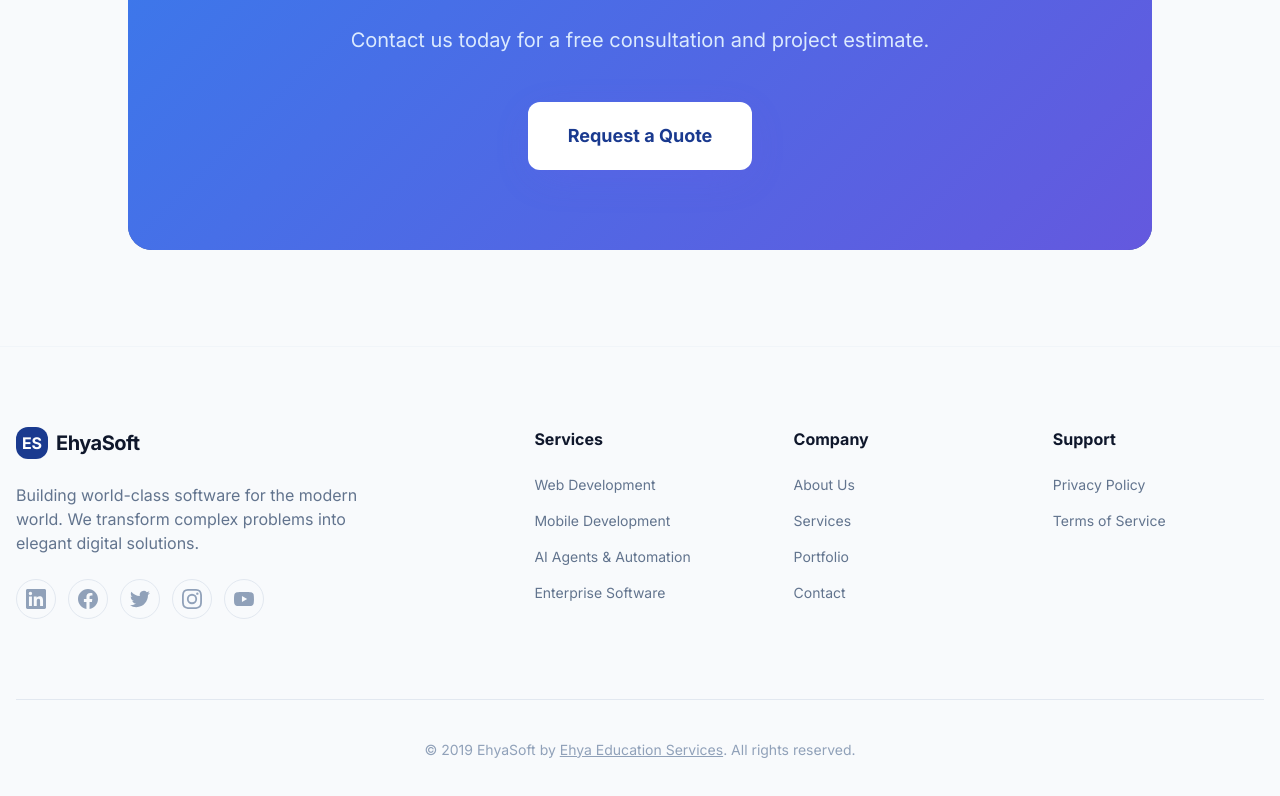
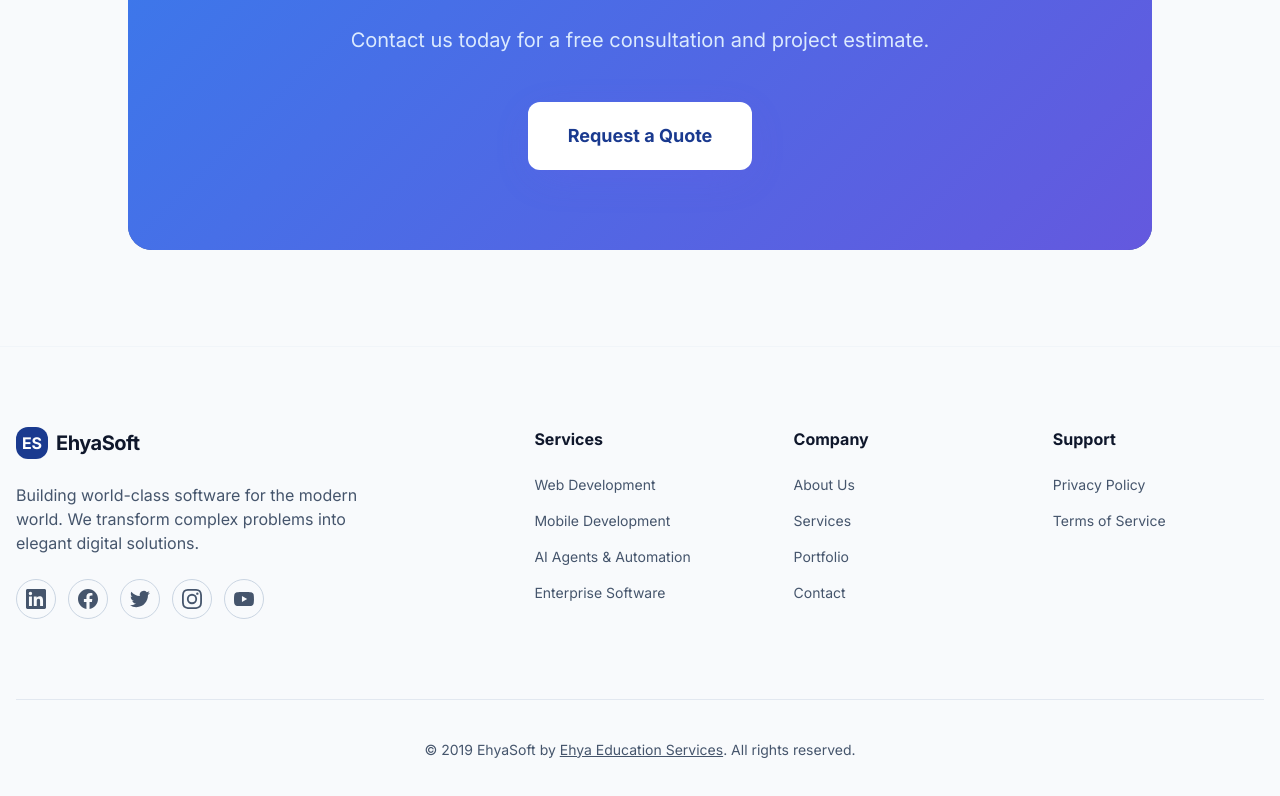
Before and after one commit to Muhmmad-Sufyan/ehya-soft, a Next.js app: page / in a window 1280 px wide. Shown: the part 3566-4362 px from the top of the page. Built offline with nearby package versions, Linux system fonts and the light colour scheme.

Commit message:
fix the isseu of the lc

```diff
--- a/src/app/globals.css
+++ b/src/app/globals.css
@@ -7,13 +7,13 @@
   --color-vibrant-start: #3B82F6;
   --color-vibrant-end: #6C5CE7;
   --color-background-light: #ffffff;
-  --font-sans: 'Inter', sans-serif;
-  --font-display: 'Inter', sans-serif;
+  --font-sans: var(--font-inter), 'Inter', system-ui, sans-serif;
+  --font-display: var(--font-inter), 'Inter', system-ui, sans-serif;
   --radius-custom: 12px;
 }
 
 body {
-  font-family: 'Inter', sans-serif;
+  font-family: var(--font-inter), 'Inter', system-ui, sans-serif;
 }
 
 .glass-card {
--- a/src/app/layout.js
+++ b/src/app/layout.js
@@ -1,8 +1,16 @@
 import "./globals.css";
 import "react-toastify/dist/ReactToastify.css";
 import { ToastContainer } from "react-toastify";
+import { Inter } from "next/font/google";
 import Header from "@/components/Header";
 import Footer from "@/components/Footer";
+
+const inter = Inter({
+  subsets: ["latin"],
+  weight: ["400", "500", "600", "700", "800"],
+  display: "swap",
+  variable: "--font-inter",
+});
 
 export const metadata = {
   metadataBase: new URL("https://soft.ehya.com.pk"),
@@ -15,14 +23,13 @@ export const metadata = {
 
 export default function RootLayout({ children }) {
   return (
-    <html lang="en" className="light">
+    <html lang="en" className={`light ${inter.variable}`}>
       <head>
         <link rel="preconnect" href="https://fonts.googleapis.com" />
         <link rel="preconnect" href="https://fonts.gstatic.com" crossOrigin="anonymous" />
-        <link href="https://fonts.googleapis.com/css2?family=Inter:wght@400;500;600;700;800&display=swap" rel="stylesheet" />
         <link href="https://fonts.googleapis.com/css2?family=Material+Symbols+Outlined:wght,FILL@100..700,0..1&display=swap" rel="stylesheet" />
       </head>
-      <body className="font-sans text-slate-900 bg-white selection:bg-primary selection:text-white min-h-screen flex flex-col">
+      <body className={`${inter.className} font-sans text-slate-900 bg-white selection:bg-primary selection:text-white min-h-screen flex flex-col`}>
         <Header />
         <main className="flex-1 overflow-hidden">{children}</main>
         <Footer />
--- a/src/components/Footer.jsx
+++ b/src/components/Footer.jsx
@@ -12,35 +12,30 @@ export default function Footer() {
               </div>
               <span className="font-bold text-xl tracking-tight">EhyaSoft</span>
             </div>
-            <p className="text-slate-500 max-w-sm mb-6">
+            <p className="text-slate-600 max-w-sm mb-6">
               Building world-class software for the modern world. We transform complex problems into elegant digital solutions.
             </p>
             <div className="flex flex-wrap gap-3">
-              {/* LinkedIn */}
-              <a className="w-10 h-10 rounded-full border border-slate-200 flex items-center justify-center text-slate-400 hover:text-blue-700 hover:border-blue-700 transition-all" href="https://www.linkedin.com/company/ehya-education-services/" target="_blank" rel="noopener noreferrer">
-                <svg className="w-5 h-5" fill="currentColor" viewBox="0 0 24 24"><path d="M20.447 20.452h-3.554v-5.569c0-1.328-.027-3.037-1.852-3.037-1.853 0-2.136 1.445-2.136 2.939v5.667H9.351V9h3.414v1.561h.046c.477-.9 1.637-1.85 3.37-1.85 3.601 0 4.267 2.37 4.267 5.455v6.286zM5.337 7.433a2.062 2.062 0 01-2.063-2.065 2.064 2.064 0 112.063 2.065zm1.782 13.019H3.555V9h3.564v11.452zM22.225 0H1.771C.792 0 0 .774 0 1.729v20.542C0 23.227.792 24 1.771 24h20.451C23.2 24 24 23.227 24 22.271V1.729C24 .774 23.2 0 22.222 0h.003z" /></svg>
+              <a aria-label="EhyaSoft on LinkedIn" className="w-10 h-10 rounded-full border border-slate-300 flex items-center justify-center text-slate-600 hover:text-blue-700 hover:border-blue-700 transition-all" href="https://www.linkedin.com/company/ehya-education-services/" target="_blank" rel="noopener noreferrer">
+                <svg aria-hidden="true" focusable="false" className="w-5 h-5" fill="currentColor" viewBox="0 0 24 24"><path d="M20.447 20.452h-3.554v-5.569c0-1.328-.027-3.037-1.852-3.037-1.853 0-2.136 1.445-2.136 2.939v5.667H9.351V9h3.414v1.561h.046c.477-.9 1.637-1.85 3.37-1.85 3.601 0 4.267 2.37 4.267 5.455v6.286zM5.337 7.433a2.062 2.062 0 01-2.063-2.065 2.064 2.064 0 112.063 2.065zm1.782 13.019H3.555V9h3.564v11.452zM22.225 0H1.771C.792 0 0 .774 0 1.729v20.542C0 23.227.792 24 1.771 24h20.451C23.2 24 24 23.227 24 22.271V1.729C24 .774 23.2 0 22.222 0h.003z" /></svg>
               </a>
-              {/* Facebook */}
-              <a className="w-10 h-10 rounded-full border border-slate-200 flex items-center justify-center text-slate-400 hover:text-primary hover:border-primary transition-all" href="https://web.facebook.com/ehyaedu" target="_blank" rel="noopener noreferrer">
-                <svg className="w-5 h-5" fill="currentColor" viewBox="0 0 24 24"><path d="M24 12.073c0-6.627-5.373-12-12-12s-12 5.373-12 12c0 5.99 4.388 10.954 10.125 11.854v-8.385H7.078v-3.47h3.047V9.43c0-3.007 1.792-4.669 4.533-4.669 1.312 0 2.686.235 2.686.235v2.953H15.83c-1.491 0-1.956.925-1.956 1.874v2.25h3.328l-.532 3.47h-2.796v8.385C19.612 23.027 24 18.062 24 12.073z" /></svg>
+              <a aria-label="EhyaSoft on Facebook" className="w-10 h-10 rounded-full border border-slate-300 flex items-center justify-center text-slate-600 hover:text-primary hover:border-primary transition-all" href="https://web.facebook.com/ehyaedu" target="_blank" rel="noopener noreferrer">
+                <svg aria-hidden="true" focusable="false" className="w-5 h-5" fill="currentColor" viewBox="0 0 24 24"><path d="M24 12.073c0-6.627-5.373-12-12-12s-12 5.373-12 12c0 5.99 4.388 10.954 10.125 11.854v-8.385H7.078v-3.47h3.047V9.43c0-3.007 1.792-4.669 4.533-4.669 1.312 0 2.686.235 2.686.235v2.953H15.83c-1.491 0-1.956.925-1.956 1.874v2.25h3.328l-.532 3.47h-2.796v8.385C19.612 23.027 24 18.062 24 12.073z" /></svg>
               </a>
-              {/* Twitter */}
-              <a className="w-10 h-10 rounded-full border border-slate-200 flex items-center justify-center text-slate-400 hover:text-sky-500 hover:border-sky-500 transition-all" href="https://twitter.com/ehyaedu" target="_blank" rel="noopener noreferrer">
-                <svg className="w-5 h-5" fill="currentColor" viewBox="0 0 24 24"><path d="M23.953 4.57a10 10 0 01-2.825.775 4.958 4.958 0 002.163-2.723c-.951.555-2.005.959-3.127 1.184a4.92 4.92 0 00-8.384 4.482C7.69 8.095 4.067 6.13 1.64 3.162a4.822 4.822 0 00-.666 2.475c0 1.71.87 3.213 2.188 4.096a4.904 4.904 0 01-2.228-.616v.06a4.923 4.923 0 003.946 4.827 4.996 4.996 0 01-2.212.085 4.936 4.936 0 004.604 3.417 9.867 9.867 0 01-6.102 2.105c-.39 0-.779-.023-1.17-.067a13.995 13.995 0 007.557 2.209c9.053 0 13.998-7.496 13.998-13.985 0-.21 0-.42-.015-.63A9.935 9.935 0 0024 4.59z" /></svg>
+              <a aria-label="EhyaSoft on Twitter" className="w-10 h-10 rounded-full border border-slate-300 flex items-center justify-center text-slate-600 hover:text-sky-600 hover:border-sky-600 transition-all" href="https://twitter.com/ehyaedu" target="_blank" rel="noopener noreferrer">
+                <svg aria-hidden="true" focusable="false" className="w-5 h-5" fill="currentColor" viewBox="0 0 24 24"><path d="M23.953 4.57a10 10 0 01-2.825.775 4.958 4.958 0 002.163-2.723c-.951.555-2.005.959-3.127 1.184a4.92 4.92 0 00-8.384 4.482C7.69 8.095 4.067 6.13 1.64 3.162a4.822 4.822 0 00-.666 2.475c0 1.71.87 3.213 2.188 4.096a4.904 4.904 0 01-2.228-.616v.06a4.923 4.923 0 003.946 4.827 4.996 4.996 0 01-2.212.085 4.936 4.936 0 004.604 3.417 9.867 9.867 0 01-6.102 2.105c-.39 0-.779-.023-1.17-.067a13.995 13.995 0 007.557 2.209c9.053 0 13.998-7.496 13.998-13.985 0-.21 0-.42-.015-.63A9.935 9.935 0 0024 4.59z" /></svg>
               </a>
-              {/* Instagram */}
-              <a className="w-10 h-10 rounded-full border border-slate-200 flex items-center justify-center text-slate-400 hover:text-pink-500 hover:border-pink-500 transition-all" href="https://www.instagram.com/ehyaedu" target="_blank" rel="noopener noreferrer">
-                <svg className="w-5 h-5" fill="currentColor" viewBox="0 0 24 24"><path d="M12 2.163c3.204 0 3.584.012 4.85.07 3.252.148 4.771 1.691 4.919 4.919.058 1.265.069 1.645.069 4.849 0 3.205-.012 3.584-.069 4.849-.149 3.225-1.664 4.771-4.919 4.919-1.266.058-1.644.07-4.85.07-3.204 0-3.584-.012-4.849-.07-3.26-.149-4.771-1.699-4.919-4.92-.058-1.265-.07-1.644-.07-4.849 0-3.204.013-3.583.07-4.849.149-3.227 1.664-4.771 4.919-4.919 1.266-.057 1.645-.069 4.849-.069zM12 0C8.741 0 8.333.014 7.053.072 2.695.272.273 2.69.073 7.052.014 8.333 0 8.741 0 12c0 3.259.014 3.668.072 4.948.2 4.358 2.618 6.78 6.98 6.98C8.333 23.986 8.741 24 12 24c3.259 0 3.668-.014 4.948-.072 4.354-.2 6.782-2.618 6.979-6.98.059-1.28.073-1.689.073-4.948 0-3.259-.014-3.667-.072-4.947-.196-4.354-2.617-6.78-6.979-6.98C15.668.014 15.259 0 12 0zm0 5.838a6.162 6.162 0 100 12.324 6.162 6.162 0 000-12.324zM12 16a4 4 0 110-8 4 4 0 010 8zm6.406-11.845a1.44 1.44 0 100 2.881 1.44 1.44 0 000-2.881z" /></svg>
+              <a aria-label="EhyaSoft on Instagram" className="w-10 h-10 rounded-full border border-slate-300 flex items-center justify-center text-slate-600 hover:text-pink-600 hover:border-pink-600 transition-all" href="https://www.instagram.com/ehyaedu" target="_blank" rel="noopener noreferrer">
+                <svg aria-hidden="true" focusable="false" className="w-5 h-5" fill="currentColor" viewBox="0 0 24 24"><path d="M12 2.163c3.204 0 3.584.012 4.85.07 3.252.148 4.771 1.691 4.919 4.919.058 1.265.069 1.645.069 4.849 0 3.205-.012 3.584-.069 4.849-.149 3.225-1.664 4.771-4.919 4.919-1.266.058-1.644.07-4.85.07-3.204 0-3.584-.012-4.849-.07-3.26-.149-4.771-1.699-4.919-4.92-.058-1.265-.07-1.644-.07-4.849 0-3.204.013-3.583.07-4.849.149-3.227 1.664-4.771 4.919-4.919 1.266-.057 1.645-.069 4.849-.069zM12 0C8.741 0 8.333.014 7.053.072 2.695.272.273 2.69.073 7.052.014 8.333 0 8.741 0 12c0 3.259.014 3.668.072 4.948.2 4.358 2.618 6.78 6.98 6.98C8.333 23.986 8.741 24 12 24c3.259 0 3.668-.014 4.948-.072 4.354-.2 6.782-2.618 6.979-6.98.059-1.28.073-1.689.073-4.948 0-3.259-.014-3.667-.072-4.947-.196-4.354-2.617-6.78-6.979-6.98C15.668.014 15.259 0 12 0zm0 5.838a6.162 6.162 0 100 12.324 6.162 6.162 0 000-12.324zM12 16a4 4 0 110-8 4 4 0 010 8zm6.406-11.845a1.44 1.44 0 100 2.881 1.44 1.44 0 000-2.881z" /></svg>
               </a>
-              {/* YouTube */}
-              <a className="w-10 h-10 rounded-full border border-slate-200 flex items-center justify-center text-slate-400 hover:text-red-500 hover:border-red-500 transition-all" href="https://www.youtube.com/channel/UCeudFNeP-vMFkCtGUumC6zg" target="_blank" rel="noopener noreferrer">
-                <svg className="w-5 h-5" fill="currentColor" viewBox="0 0 24 24"><path d="M23.498 6.186a3.016 3.016 0 00-2.122-2.136C19.505 3.545 12 3.545 12 3.545s-7.505 0-9.377.505A3.017 3.017 0 00.502 6.186C0 8.07 0 12 0 12s0 3.93.502 5.814a3.016 3.016 0 002.122 2.136c1.871.505 9.376.505 9.376.505s7.505 0 9.377-.505a3.015 3.015 0 002.122-2.136C24 15.93 24 12 24 12s0-3.93-.502-5.814zM9.545 15.568V8.432L15.818 12l-6.273 3.568z" /></svg>
+              <a aria-label="EhyaSoft on YouTube" className="w-10 h-10 rounded-full border border-slate-300 flex items-center justify-center text-slate-600 hover:text-red-600 hover:border-red-600 transition-all" href="https://www.youtube.com/channel/UCeudFNeP-vMFkCtGUumC6zg" target="_blank" rel="noopener noreferrer">
+                <svg aria-hidden="true" focusable="false" className="w-5 h-5" fill="currentColor" viewBox="0 0 24 24"><path d="M23.498 6.186a3.016 3.016 0 00-2.122-2.136C19.505 3.545 12 3.545 12 3.545s-7.505 0-9.377.505A3.017 3.017 0 00.502 6.186C0 8.07 0 12 0 12s0 3.93.502 5.814a3.016 3.016 0 002.122 2.136c1.871.505 9.376.505 9.376.505s7.505 0 9.377-.505a3.015 3.015 0 002.122-2.136C24 15.93 24 12 24 12s0-3.93-.502-5.814zM9.545 15.568V8.432L15.818 12l-6.273 3.568z" /></svg>
               </a>
             </div>
           </div>
           <div>
-            <h5 className="font-bold mb-6 text-slate-900">Services</h5>
-            <ul className="space-y-4 text-sm text-slate-500">
+            <h2 className="font-bold mb-6 text-slate-900 text-base">Services</h2>
+            <ul className="space-y-4 text-sm text-slate-600">
               <li><a className="hover:text-primary transition-colors" href="/services/#web-development">Web Development</a></li>
               <li><a className="hover:text-primary transition-colors" href="/services/#mobile-development">Mobile Development</a></li>
               <li><a className="hover:text-primary transition-colors" href="/services/#ai-agents">AI Agents &amp; Automation</a></li>
@@ -48,8 +43,8 @@ export default function Footer() {
             </ul>
           </div>
           <div>
-            <h5 className="font-bold mb-6 text-slate-900">Company</h5>
-            <ul className="space-y-4 text-sm text-slate-500">
+            <h2 className="font-bold mb-6 text-slate-900 text-base">Company</h2>
+            <ul className="space-y-4 text-sm text-slate-600">
               <li><Link className="hover:text-primary transition-colors" href="/about">About Us</Link></li>
               <li><Link className="hover:text-primary transition-colors" href="/services">Services</Link></li>
               <li><Link className="hover:text-primary transition-colors" href="/portfolio">Portfolio</Link></li>
@@ -57,14 +52,14 @@ export default function Footer() {
             </ul>
           </div>
           <div>
-            <h5 className="font-bold mb-6 text-slate-900">Support</h5>
-            <ul className="space-y-4 text-sm text-slate-500">
+            <h2 className="font-bold mb-6 text-slate-900 text-base">Support</h2>
+            <ul className="space-y-4 text-sm text-slate-600">
               <li><Link className="hover:text-primary transition-colors" href="/privacy-policy">Privacy Policy</Link></li>
               <li><Link className="hover:text-primary transition-colors" href="/terms-of-service">Terms of Service</Link></li>
             </ul>
           </div>
         </div>
-        <div className="pt-10 border-t border-slate-200 flex flex-col md:flex-row justify-center items-center gap-4 text-sm text-slate-400">
+        <div className="pt-10 border-t border-slate-200 flex flex-col md:flex-row justify-center items-center gap-4 text-sm text-slate-600">
           <p>&copy; 2019 EhyaSoft by <a href="https://ehya.com.pk/" target="_blank" rel="noopener noreferrer" className="hover:text-primary transition-colors underline">Ehya Education Services</a>. All rights reserved.</p>
           {/* <p>Made with passion for the digital frontier.</p> */}
         </div>
```
Also changed, not shown: next.config.mjs (+0 -12 lines), src/app/terms-of-service/page.js (+15 -15 lines), src/components/Header.jsx (+10 -3 lines), 1 other file (tests, documents, lock files or other folders).
